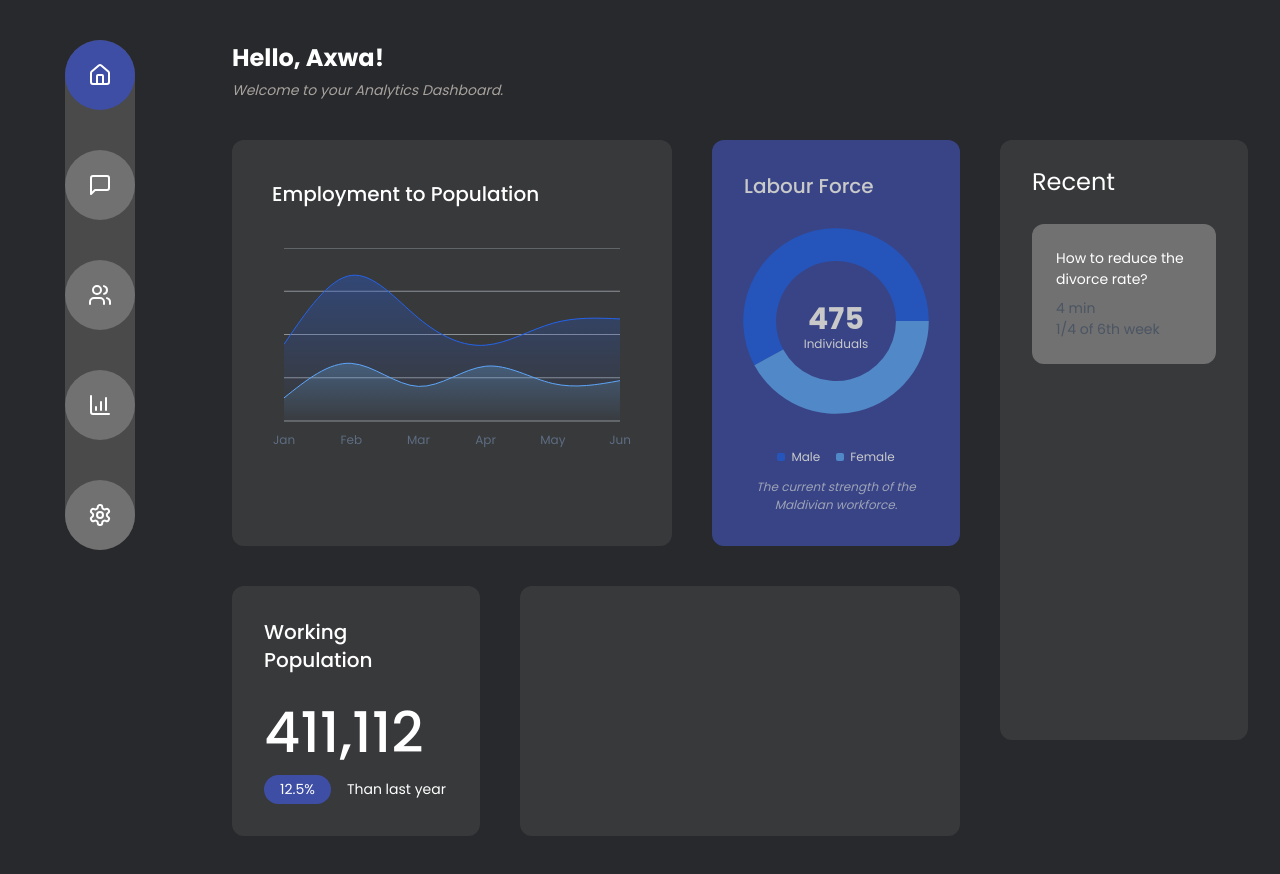
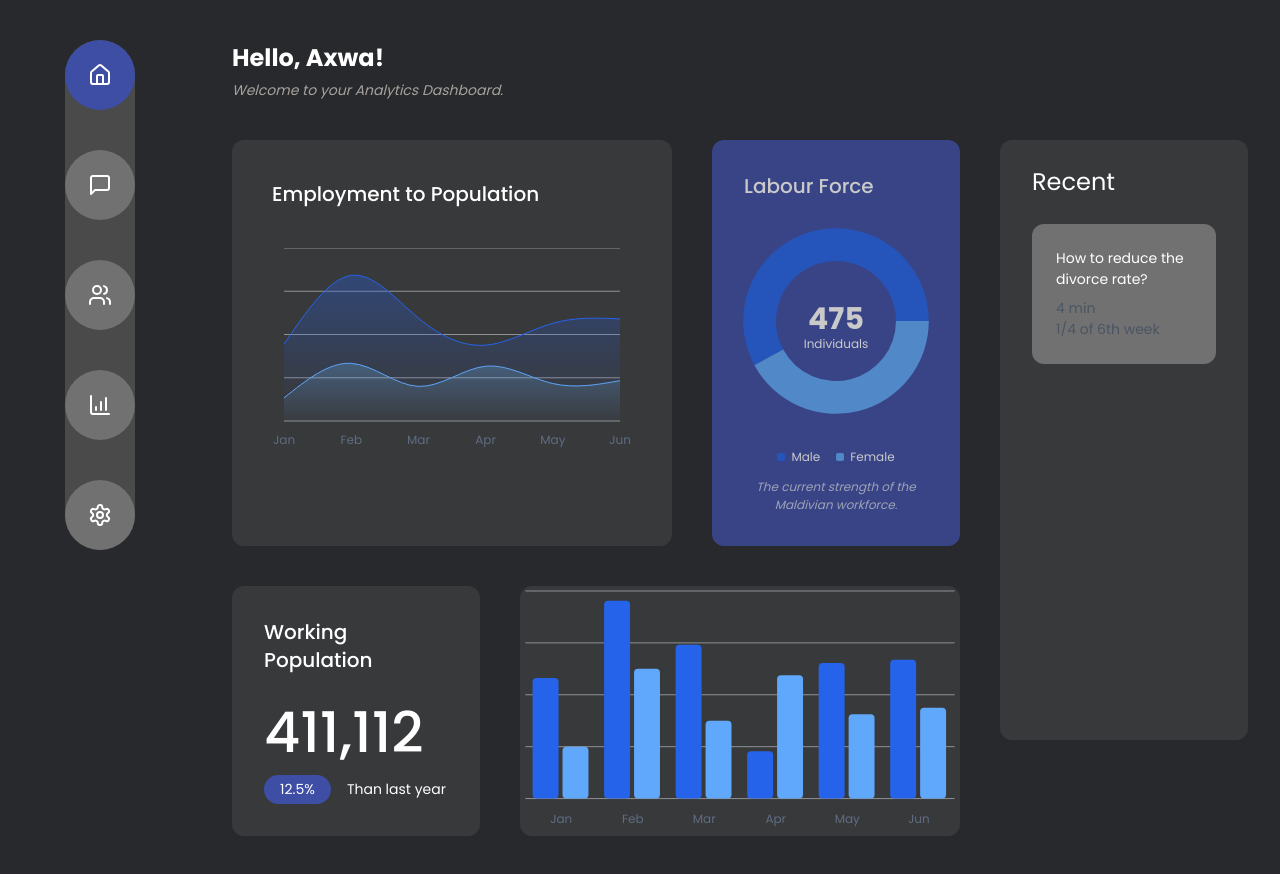
Before and after one commit to naufudge/policy-debunker, a Next.js app: page / in a window 1280 px wide. Shown: the top 874 px of the page. Built offline with nearby package versions, Linux system fonts and the light colour scheme.

Commit message:
BarChart (with error)

```diff
--- a/app/page.tsx
+++ b/app/page.tsx
@@ -2,6 +2,7 @@ import { LineStats } from "@/components/home/LineStats";
 import NumberStats from "@/components/home/NumberStats";
 import PieStats from "@/components/home/PieStats";
 import Recent from "@/components/home/Recent";
+import BarStats from "@/components/home/BarStats";
 
 export default function Home() {
   return (
@@ -32,6 +33,7 @@ export default function Home() {
           </div>
 
           <div className="bg-[#4a4a4a] rounded-xl h-[250px] bg-opacity-50 col-span-5">
+          <BarStats />
 
           </div>
         </div>
--- /dev/null
+++ b/components/home/BarStats.tsx
@@ -0,0 +1,49 @@
+"use client"
+import { Bar, BarChart, CartesianGrid, XAxis } from "recharts"
+import {
+  ChartConfig,
+  ChartContainer,
+  ChartTooltip,
+  ChartTooltipContent,
+} from "@/components/ui/chart"
+const chartData = [
+  { month: "January", desktop: 186, mobile: 80 },
+  { month: "February", desktop: 305, mobile: 200 },
+  { month: "March", desktop: 237, mobile: 120 },
+  { month: "April", desktop: 73, mobile: 190 },
+  { month: "May", desktop: 209, mobile: 130 },
+  { month: "June", desktop: 214, mobile: 140 },
+]
+const chartConfig = {
+  desktop: {
+    label: "Desktop",
+    color: "hsl(var(--chart-1))",
+  },
+  mobile: {
+    label: "Mobile",
+    color: "hsl(var(--chart-2))",
+  },
+} satisfies ChartConfig
+export default function BarStats() {
+  return (
+        <ChartContainer config={chartConfig}>
+          <BarChart accessibilityLayer data={chartData}>
+            <CartesianGrid vertical={false} />
+            <XAxis
+              dataKey="month"
+              tickLine={false}
+              tickMargin={10}
+              axisLine={false}
+              tickFormatter={(value) => value.slice(0, 3)}
+            />
+            <ChartTooltip
+              cursor={false}
+              content={<ChartTooltipContent indicator="dashed" />}
+            />
+            <Bar dataKey="desktop" fill="var(--color-desktop)" radius={4} />
+            <Bar dataKey="mobile" fill="var(--color-mobile)" radius={4} />
+          </BarChart>
+        </ChartContainer>
+
+  )
+}
```
